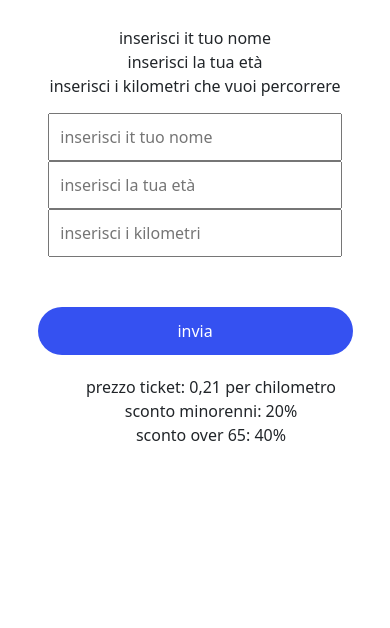
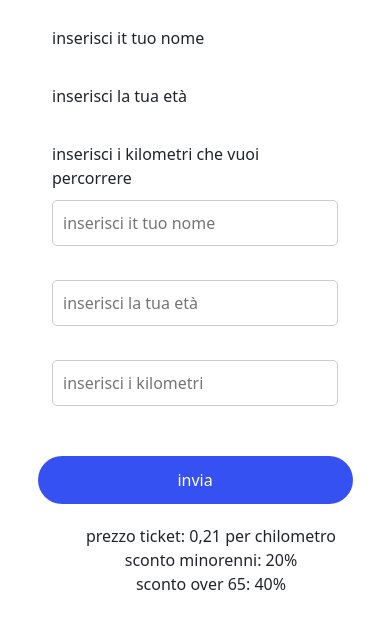
Before and after one commit to willymariino/js-biglietto-treno-form, a plain HTML site: page index.html in a window 390 px wide. Shown: the part 62-690 px from the top of the page. Drawn offline with nearby package versions, Linux system fonts and the light colour scheme.

Commit message:
responsive

```diff
--- a/style.css
+++ b/style.css
@@ -74,7 +74,7 @@ h1 {
 }
 
 /* Responsive */
-
+/*  Media query per schermi piccoli (max 480px) */
 @media screen and (max-width: 480px) {
 
     main {
@@ -88,36 +88,45 @@ h1 {
 
     .container {
         flex-direction: column;
-        /* 📌 I label e gli input vanno uno sotto l'altro */
+        /*  Gli elementi vanno in colonna */
         align-items: center;
-        gap: 15px;
+        gap: 10px;
+        width: 100%;
     }
 
     .label-box,
     .text-box {
         width: 100%;
-        /* 📌 Occupano tutta la larghezza */
-        text-align: center;
+        text-align: left;
+        /* Allinea i testi a sinistra */
+        display: flex;
+        flex-direction: column;
+        /*  Mettiamo i label sopra gli input */
+        gap: 5px;
+        padding: 0 20px;
+        /*  Dà spazio ai lati */
     }
 
     .text-box input {
-        width: 90%;
-        /* 📌 Gli input sono più larghi e leggibili */
+        width: 100%;
+        /*  Input più larghi */
         padding: 10px;
         font-size: 1rem;
+        border: 1px solid #ccc;
+        border-radius: 5px;
     }
 
     #send-task {
         width: 90%;
-        /* 📌 Il bottone è più largo */
         font-size: 1rem;
         padding: 12px;
+        margin-top: 20px;
     }
 
     .price-list {
         flex-direction: column;
-        /* 📌 Gli sconti vanno in colonna */
         text-align: center;
+        margin-top: 20px;
     }
 
     p#ticket-price {
```
